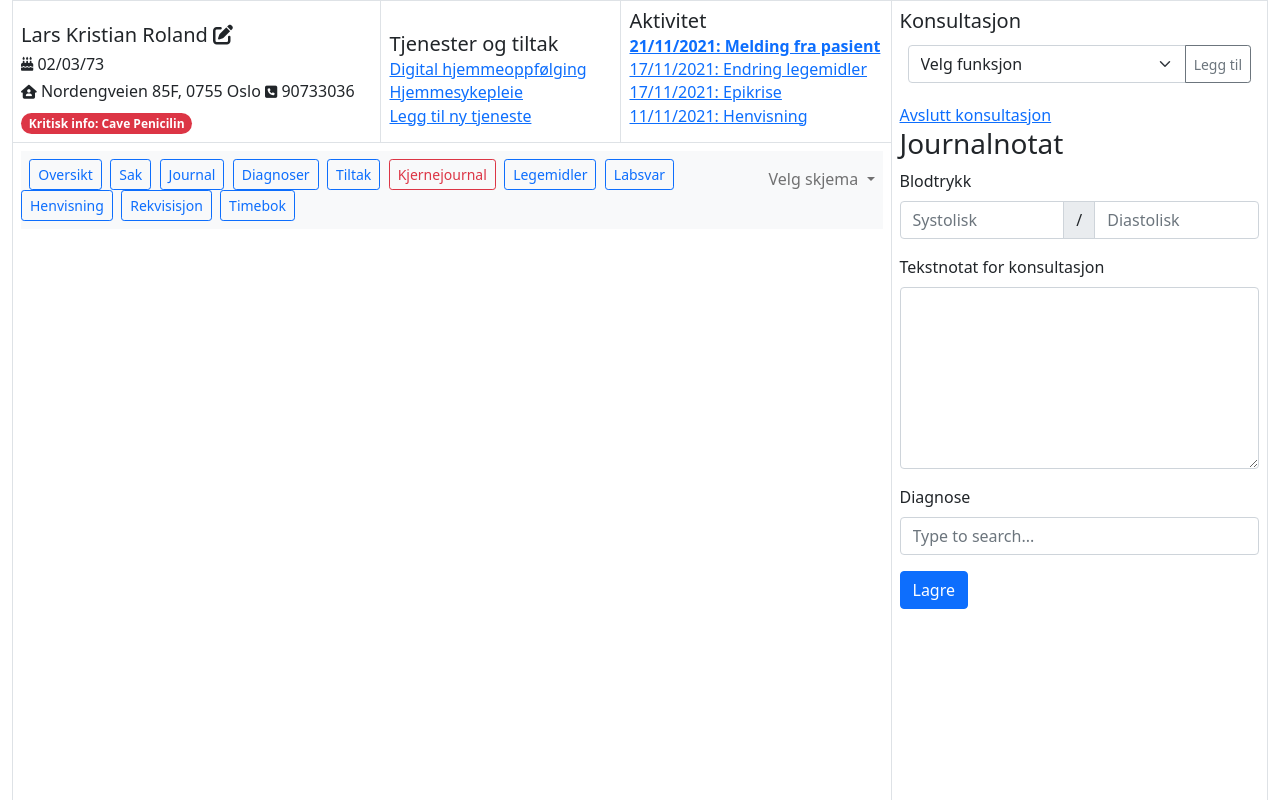
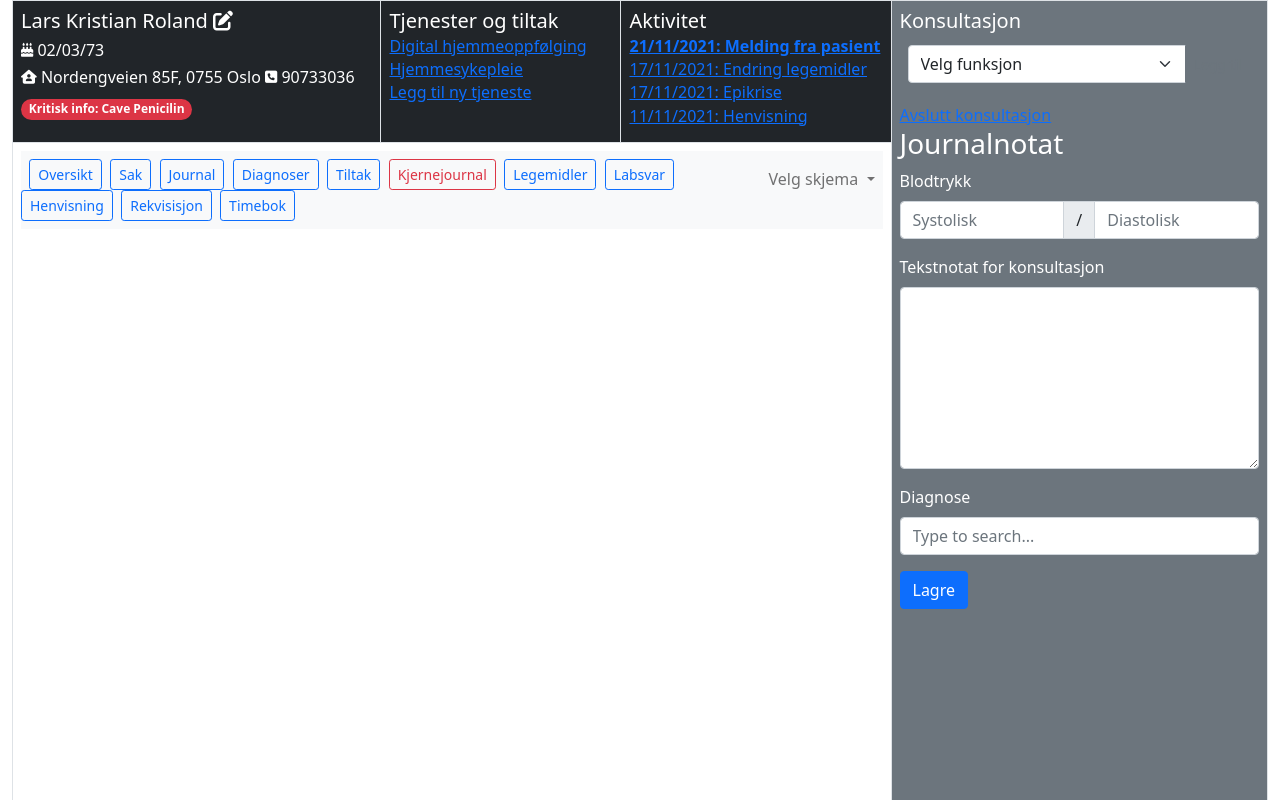
Before and after one commit to mobilars/web-ehr, an Angular app: page /launcher in a window 1280 px wide. Shown: the top 800 px of the page. Built offline with nearby package versions, Linux system fonts and the light colour scheme; no server answers.

Commit message:
Fixed colors

```diff
--- a/src/app/launcher/launcher.component.html
+++ b/src/app/launcher/launcher.component.html
@@ -1,7 +1,7 @@
 <div class="container-fluid">
     <table style="width:100%" class="table table-bordered">
         <thead>
-          <tr>
+          <tr class="bg-dark text-white align-top ">
             <td>
                 <h5 class="card-title">Lars Kristian Roland <i class="fas fa-edit"></i></h5>
                 <h6 class="card-text"><i class="fas fa-sm fa-birthday-cake"></i> 02/03/73</h6>
@@ -21,7 +21,7 @@
                 <h6 class="card-subtitle mb-2 text-muted"><a href="">17/11/2021: Epikrise</a></h6>
                 <h6 class="card-subtitle mb-2 text-muted"><a href="">11/11/2021: Henvisning</a></h6>
             </td>
-            <td style="width: 30%;" class="align-top" rowspan="2">
+            <td style="width: 30%;" class="align-top bg-secondary text-white" rowspan="2" >
                 <app-consultation></app-consultation>
             </td>
           </tr>
--- a/src/app/launcher/launcher.component.ts
+++ b/src/app/launcher/launcher.component.ts
@@ -38,8 +38,8 @@ export class LauncherComponent implements OnInit {
   }
 
   appUrl1 = "";
-  appUrl2 = "http://localhost/lab";
-  appUrl3 = "http://localhost/journal";
+  appUrl2 = "/lab";
+  appUrl3 = "/journal";
   appUrl4 = "https://launch.smarthealthit.org/launcher?launch_uri=https%3A%2F%2Fexamples.smarthealthit.org%2Fgrowth-chart-app%2Flaunch.html&patient=smart-1482713%2Csmart-7777703%2Csmart-7777705%2Csmart-7777701%2Csmart-7777704%2Csmart-99912345%2Csmart-7777702&fhir_ver=2";//http://localhost:4300/launch?launch=eyJhIjoiMSIsImIiOiIxIiwiZSI6IjMiLCJmIjoiMSJ9&iss=http://localhost:4013/v/r4/fhir&redirectUri=/main";
   appUrl5 = "";//"http://localhost:4013/sample-app/launch.html?launch=eyJhIjoiMSIsImIiOiIxIiwiZSI6IjMiLCJmIjoiMSJ9&iss=http://localhost:4013/v/r4/fhir";
 
--- a/src/app/openehr.service.ts
+++ b/src/app/openehr.service.ts
@@ -12,10 +12,10 @@ import { catchError, map, tap } from 'rxjs/operators';
 })
 export class OpenehrService {
 
-  ehrId = "03cfc5f7-f777-4ebe-9852-9ca99f04f9d0";
-  private ehrApiUrl = "http://localhost/ehrbase/rest/openehr/v1/ehr/";
-  private aqlApiUrl = "http://localhost/ehrbase/rest/openehr/v1/query/aql";
-  private postConsultationNoteUrl = "http://localhost/ehrbase/rest/ecis/v1/composition/?format=FLAT";
+  ehrId = "4a32b83a-c132-48f5-981c-86d1b50dd43e";
+  private ehrApiUrl = "/ehrbase/rest/openehr/v1/ehr/";
+  private aqlApiUrl = "/ehrbase/rest/openehr/v1/query/aql";
+  private postConsultationNoteUrl = "/ehrbase/rest/ecis/v1/composition/?format=FLAT";
 
   constructor(private httpClient: HttpClient) { }
 
```
